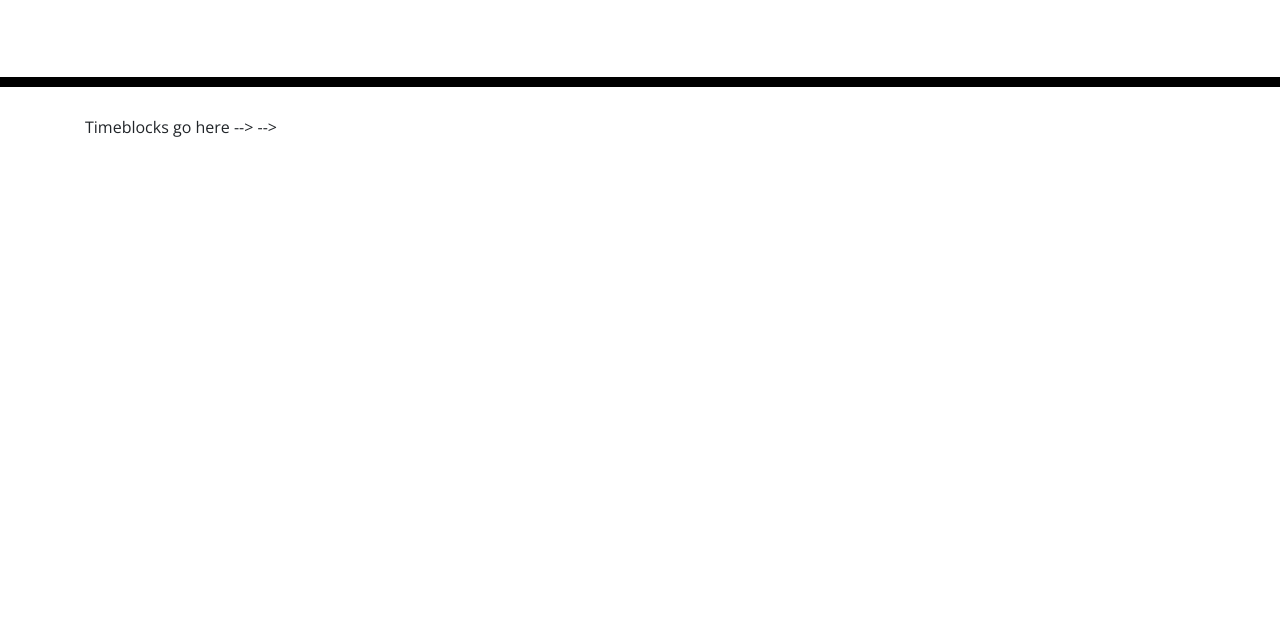
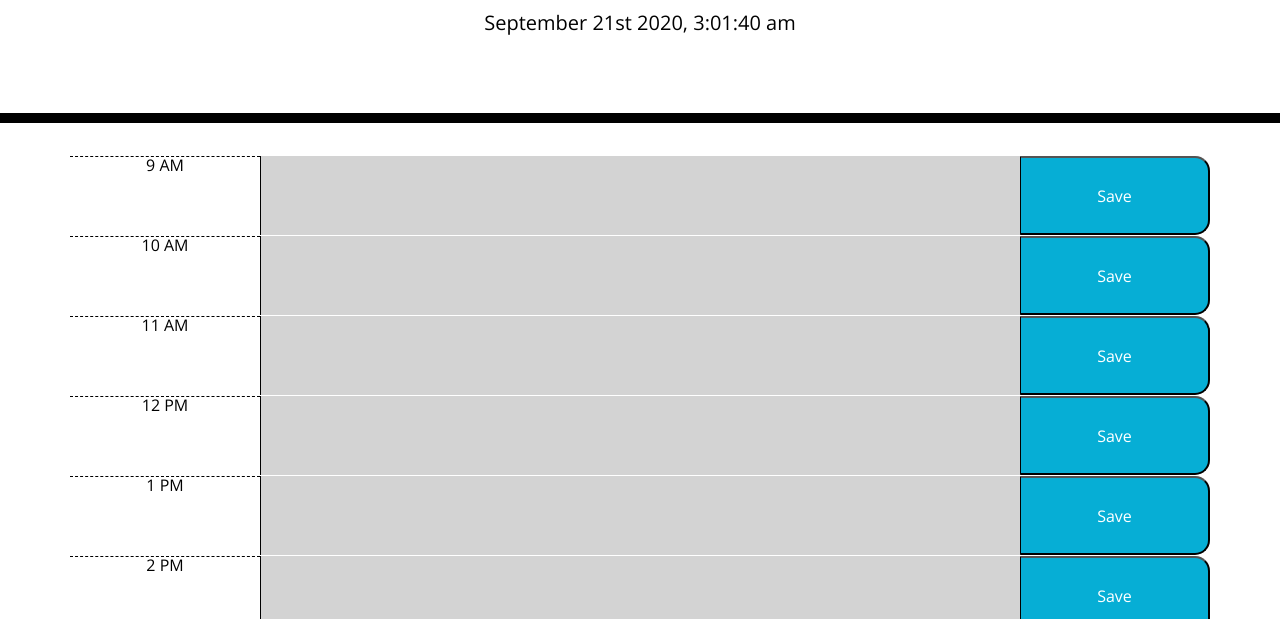
Before and after one commit to Petar85/manner-planner, a plain HTML site: page index.html in a window 1280 px wide. Shown: the part 181-800 px from the top of the page. Drawn offline with nearby package versions, Linux system fonts and the light colour scheme.

Commit message:
some updates without local storage

```diff
--- a/index.html
+++ b/index.html
@@ -19,117 +19,14 @@
     <p class="lead">A simple calendar app for scheduling your work day</p>
     <p id="currentDay" class="lead"></p>
   </header>
+
   <div class="container">
-    Timeblocks go here -->
+  </div>
 
 
-    <!-- <!-- <div class="row time-block">
-      <div class="col-md-2 hour">
-        9 AM
-      </div>
-      <textarea class="col-md-8 past first">
-
-            </textarea>
-      <button class="col-md-2 saveBtn">
-        Save
-      </button>
-    </div>
-    <div class="row time-block">
-      <div class="col-md-2 hour">
-        10 AM
-      </div>
-      <textarea class="col-md-8 past first">
-
-              </textarea>
-      <button class="col-md-2 saveBtn">
-        Save
-      </button>
-    </div>
-    <div class="row time-block">
-      <div class="col-md-2 hour">
-        11 AM
-      </div>
-      <textarea class="col-md-8 past first">
-
-                </textarea>
-      <button class="col-md-2 saveBtn">
-        Save
-      </button>
-    </div>
-    <div class="row time-block">
-      <div class="col-md-2 hour">
-        12 PM
-      </div>
-      <textarea class="col-md-8 past first">
-
-                  </textarea>
-      <button class="col-md-2 saveBtn">
-        Save
-      </button>
-    </div>
-    <div class="row time-block">
-      <div class="col-md-2 hour">
-        1 PM
-      </div>
-      <textarea class="col-md-8 past first">
-
-                    </textarea>
-      <button class="col-md-2 saveBtn">
-        Save
-      </button>
-    </div>
-    <div class="row time-block">
-      <div class="col-md-2 hour">
-        2 PM
-      </div>
-      <textarea class="col-md-8 past first">
-
-                      </textarea>
-      <button class="col-md-2 saveBtn">
-        Save
-      </button>
-    </div>
-    <div class="row time-block">
-      <div class="col-md-2 hour">
-        3 PM
-      </div>
-      <textarea class="col-md-8 past first">
-
-                        </textarea>
-      <button class="col-md-2 saveBtn">
-        Save
-      </button>
-    </div>
-    <div class="row time-block">
-      <div class="col-md-2 hour">
-        4 PM
-      </div>
-      <textarea class="col-md-8 past first">
-
-                          </textarea>
-      <button class="col-md-2 saveBtn">
-        Save
-      </button>
-    </div>
-    <div class="row time-block">
-      <div class="col-md-2 hour">
-        5 PM
-      </div>
-      <textarea class="col-md-8 past first">
-
-                            </textarea>
-      <button class="col-md-2 saveBtn">
-        Save
-      </button>
-    </div>
-<!--  -->
- -->
-
-
-    <script src="https://code.jquery.com/jquery-3.4.1.min.js"></script>
-    <script src="https://cdnjs.cloudflare.com/ajax/libs/moment.js/2.24.0/moment.min.js"></script>
-    <!-- <script type="module" src="./assets/script.mjs"></script>
-    <script type="text/javascript" src="./assets/script.js"></script> -->
+  <script src="https://code.jquery.com/jquery-3.4.1.min.js"></script>
+  <script src="https://cdnjs.cloudflare.com/ajax/libs/moment.js/2.24.0/moment.min.js"></script>
+  <script src="./script.js"></script>
 
 </body>
 
--- a/script.js
+++ b/script.js
@@ -1,24 +1,25 @@
 // console.log(moment().format())
+
 // console.log(moment().format("h A"))
+
+$("#currentDay").text(moment().format('MMMM Do YYYY, h:mm:ss a'));
+
 var myContainer = $(".container")
 var myArr = ["9 AM", "10 AM", "11 AM", "12 PM", "1 PM", "2 PM", "3 PM", "4 PM", "5 PM",]
-var timeIndex = 0
-for (timeIndex=0; timeIndex < myArr.length; timeIndex++) {
+
+
+for (var i = 0; i < myArr.length; i++) {
 
     var row = $("<div>");
     row.addClass("row time-block")
 
-
-
-
     var timeCol = $("<div>");
     timeCol.addClass("col-md-2 hour");
-        timeCol.text(myArr[timeIndex]);
+    timeCol.text(myArr[i]);
     row.append(timeCol);
     var textCol = $("<textarea>");
 
-        textCol.addClass("col-md-8 ${timeIndex");
-
+    textCol.addClass("col-md-8 ${i}");
 
     row.append(textCol);
     var saveBtn = $("<button>");
@@ -26,14 +27,55 @@ for (timeIndex=0; timeIndex < myArr.length; timeIndex++) {
     saveBtn.text("Save");
     row.append(saveBtn)
 
-var currentHour = moment().format("h A")
-        if(myArr[timeIndex]=== moment().format("h A")) {
+    var currentHour = moment().format("MMMM Do YYYY, h:mm:ss a")
+    if (myArr[i] === moment().format("MMMM Do YYYY, h:mm:ss a")) {
         row.addClass("present")
     } else {
         row.addClass("past")
     }
 
-        $(".container").append(row);
-        // myContainer.append(row)
+    myContainer.append(row)
 
 }
+
+/* var sum = Add(50, 100)
+console.log(sum)
+
+console.log(Add(42, 8))
+
+function Add(x, y){
+    return x + y
+}
+
+function Hello(){
+    return "Hello!"
+}
+
+console.log(Hello()) */
+
+
+// API(4)
+//     .then(function (response) {
+//         return API(response)
+
+//     }).then(processResult)
+//     .catch(function (err) {
+//         console.warn(err)
+//     })
+
+
+// function processResult(response) {
+//     $("#currentDay").text(response)
+// }
+
+// function API(val) {
+//     return new Promise(function (resolve, reject) {
+//         const time = (Math.random() * 3) * 1000
+//         setTimeout(function () {
+//             if (time > 2800) {
+//                 return reject("API Timed Out: " + time + "ms")
+//             }
+//             resolve(val * val)
+//         }, time)
+//     })
+// }
```
Lines whose indentation alone changed are shown as unchanged.
